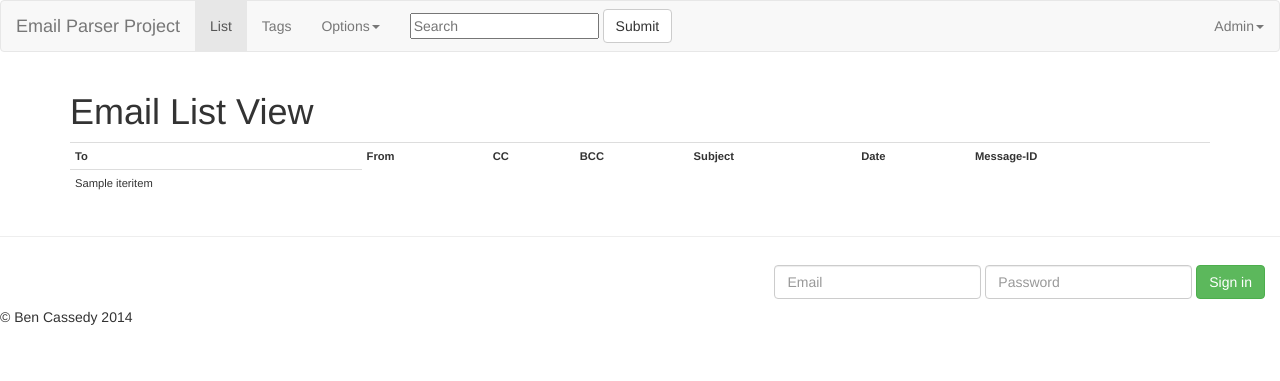
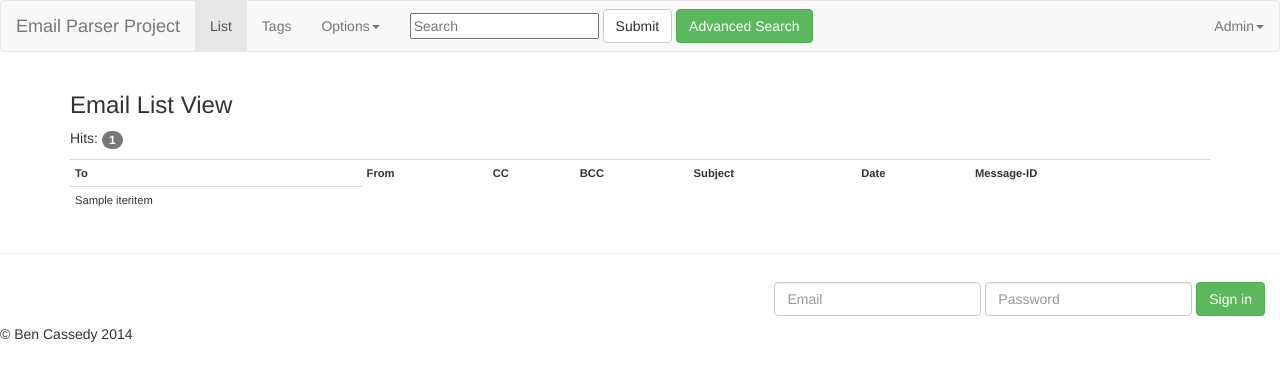
Before and after one commit to bencassedy/Email-Parser-Project, a Flask app: page /emails in a window 1280 px wide. Shown: the top 381 px of the page. Run offline with Flask 2, Linux system fonts and the light colour scheme; a database or web service that is not in the repository returns one stand-in record (values such as "Sample title"); some libraries are stand-ins or nearby versions.

Commit message:
changes to html search interfaces

```diff
--- a/app/app.py
+++ b/app/app.py
@@ -48,10 +48,17 @@ def email_list(query=None):
     flds = config.LIST_VIEW_FIELDS
     if query == None:
         msgs = emails.find(fields=flds, limit=200)
+        total = msgs.count()
     else:
         results = es.search({'query': {'match': {'_all': query}}, 'sort': {'_score': {'order': 'desc'}}}, index='test_kaminski')
+        total = results['hits']['total']
         msgs = es_to_dict(results)
-    return render_template('list.html', msgs=msgs, flds=flds)
+    return render_template('list.html', msgs=msgs, flds=flds, total=total)
+
+@app.route('/search')
+def email_search():
+    pass
+    return render_template('search.html')
 
 if __name__ == '__main__':
     app.run(debug=True)
--- a/app/static/index.html
+++ b/app/static/index.html
@@ -49,7 +49,7 @@
 			  <li><a href="#">Pivot</a></li>
 			  <li><a href="#">History</a></li>
 			  <li class="divider"></li>
-			  <li><a href="#">Advanced Search</a></li>
+			  <li><a href="/search">Advanced Search</a></li>
 			  <li class="divider"></li>
 			  <li><a href="#">Help</a></li>
 			</ul>
@@ -60,6 +60,7 @@
 			<input type="text" class="form-control" placeholder="Search">
 		  </div>
 		  <button type="submit" class="btn btn-default">Submit</button>
+                  <a href="/search"><button type="button" class="btn btn-success" data-toggle="collapse" data-target="#demo">Advanced Search</button></a>
 		</form>
 		<ul class="nav navbar-nav navbar-right">
 		  <li class="dropdown">
--- a/app/templates/base.html
+++ b/app/templates/base.html
@@ -65,7 +65,7 @@
 			  <li><a href="#">Pivot</a></li>
 			  <li><a href="#">History</a></li>
 			  <li class="divider"></li>
-			  <li><a href="#">Advanced Search</a></li>
+			  <li><a href="#">Search Term Reports</a></li>
 			  <li class="divider"></li>
 			  <li><a href="#">Help</a></li>
 			</ul>
@@ -76,6 +76,7 @@
                       <input name="search" type="text" class="search-query" placeholder="Search" value="{% if query %}{{ query }}{% endif %}">
 		  </div>
 		  <button type="submit" class="btn btn-default">Submit</button>
+                  <button type="button" class="btn btn-success" data-toggle="collapse" data-target="#demo">Advanced Search</button>
 		</form>
 		<ul class="nav navbar-nav navbar-right">
 		  <li class="dropdown">
@@ -91,6 +92,9 @@
 		</ul>
 	  </div><!-- /.navbar-collapse -->
 	</nav>
+        <div id="demo" class="collapse"><p>Advanced Query: </p>
+            <textarea class="form-control" rows="2" placeholder="Enter boolean search query"></textarea>
+        </div>
         <div class="content container">
             {% block content %}{% endblock content %}
         </div>
--- a/app/templates/list.html
+++ b/app/templates/list.html
@@ -3,7 +3,8 @@
 {% block title %}Email List View{% endblock title %}
 
 {% block content %}
-    <h1>Email List View</h1>
+    <h3>Email List View</h3>
+    <p class="text-align-left">Hits: <span class="badge">{{ total }}</span></p>
     <table class="table table-condensed table-hover" style="font-size:80%">
     {% for f in flds %}
     	<th>{{ f }}</th>
```
Also changed, not shown: 1 other file.
